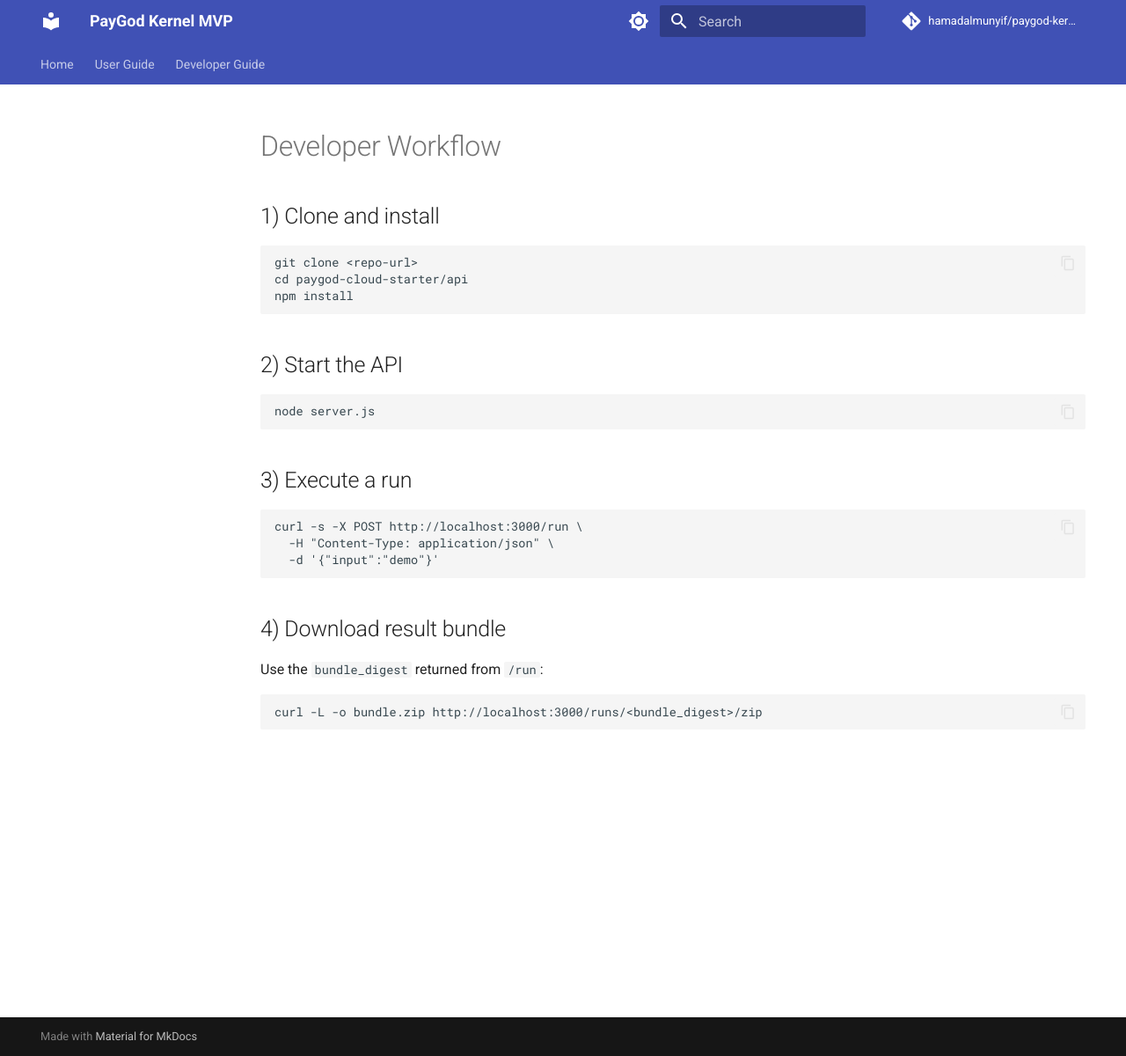
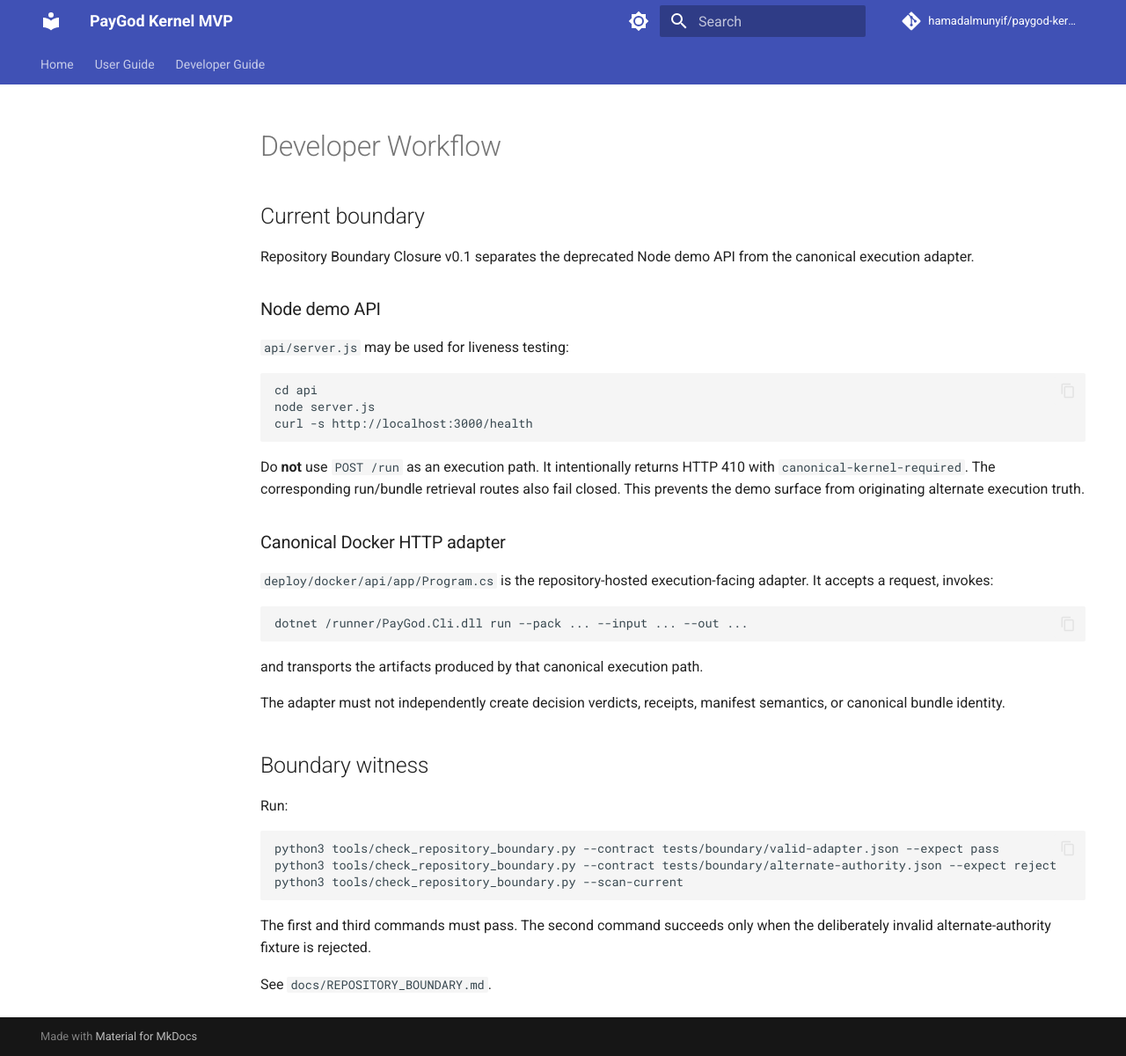
Before and after one commit to hamadalmunyif/paygod-kernel-mvp, an MkDocs documentation site: the page built from docs/WORKFLOW.md, in a window 1280 px wide and 1200 px high. Shown: the whole window at 88% size. Built offline with MkDocs 1.6.1 and Material for MkDocs 9.7.7, drawn with Linux system fonts in a browser that asks for light colours; comment, search, counter and statistics services are not loaded.

Commit message:
docs: align workflow with canonical adapter

````diff
--- a/docs/WORKFLOW.md
+++ b/docs/WORKFLOW.md
@@ -1,26 +1,43 @@
 # Developer Workflow
 
-## 1) Clone and install
+## Current boundary
+
+Repository Boundary Closure v0.1 separates the deprecated Node demo API from the canonical execution adapter.
+
+### Node demo API
+
+`api/server.js` may be used for liveness testing:
+
 ```bash
-git clone <repo-url>
-cd paygod-cloud-starter/api
-npm install
+cd api
+node server.js
+curl -s http://localhost:3000/health
 ```
 
-## 2) Start the API
-```bash
-node server.js
+Do **not** use `POST /run` as an execution path. It intentionally returns HTTP 410 with `canonical-kernel-required`. The corresponding run/bundle retrieval routes also fail closed. This prevents the demo surface from originating alternate execution truth.
+
+### Canonical Docker HTTP adapter
+
+`deploy/docker/api/app/Program.cs` is the repository-hosted execution-facing adapter. It accepts a request, invokes:
+
+```text
+dotnet /runner/PayGod.Cli.dll run --pack ... --input ... --out ...
 ```
 
-## 3) Execute a run
+and transports the artifacts produced by that canonical execution path.
+
+The adapter must not independently create decision verdicts, receipts, manifest semantics, or canonical bundle identity.
+
+## Boundary witness
+
+Run:
+
 ```bash
-curl -s -X POST http://localhost:3000/run \
-  -H "Content-Type: application/json" \
-  -d '{"input":"demo"}'
+python3 tools/check_repository_boundary.py --contract tests/boundary/valid-adapter.json --expect pass
+python3 tools/check_repository_boundary.py --contract tests/boundary/alternate-authority.json --expect reject
+python3 tools/check_repository_boundary.py --scan-current
 ```
 
-## 4) Download result bundle
-Use the `bundle_digest` returned from `/run`:
-```bash
-curl -L -o bundle.zip http://localhost:3000/runs/<bundle_digest>/zip
-```
+The first and third commands must pass. The second command succeeds only when the deliberately invalid alternate-authority fixture is rejected.
+
+See `docs/REPOSITORY_BOUNDARY.md`.
````
